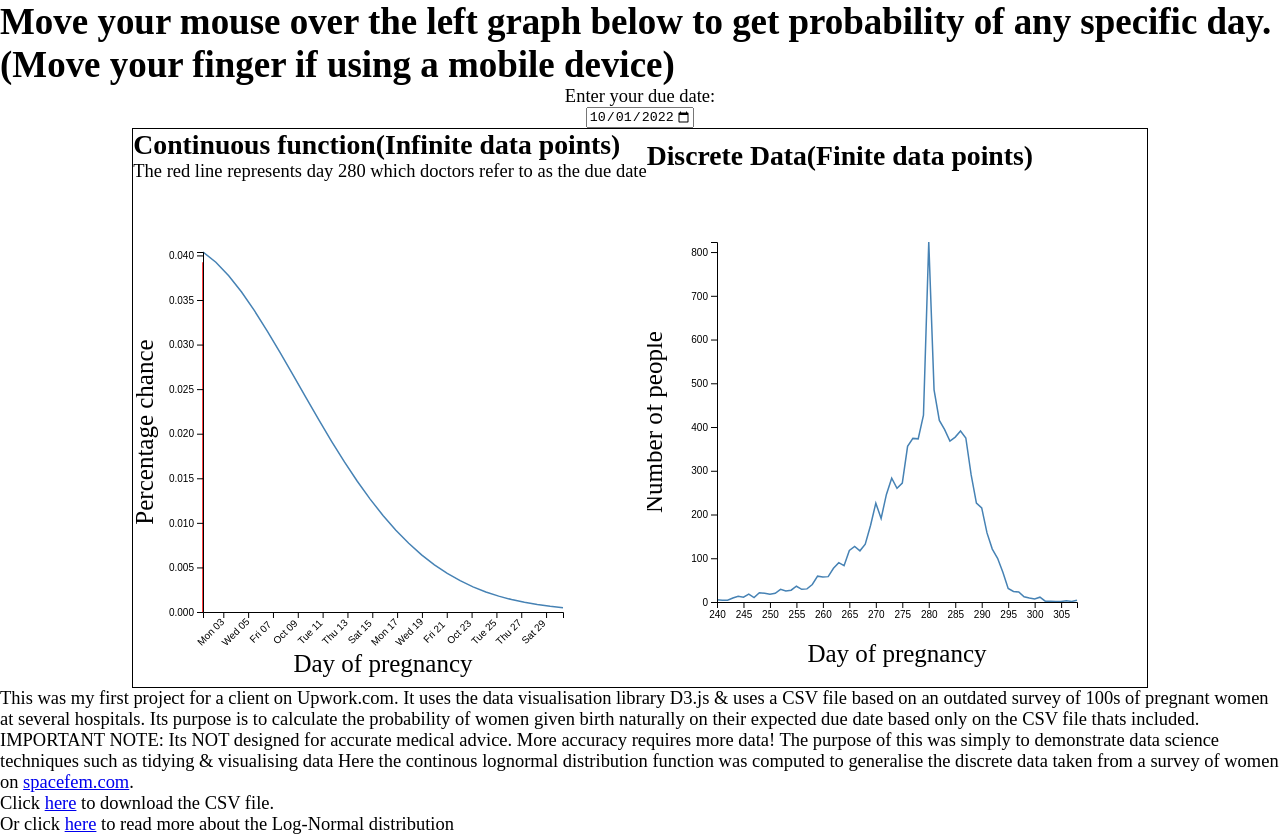
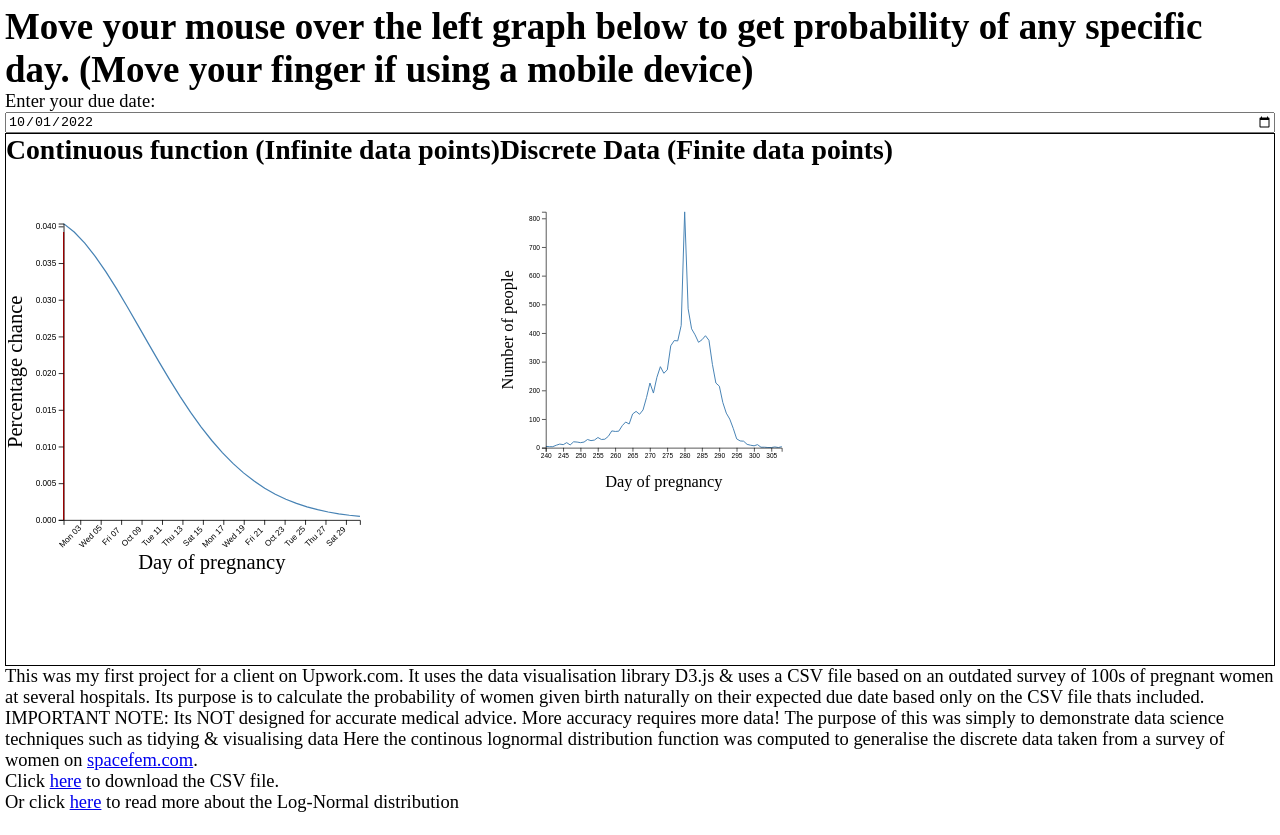
Before and after one commit to mwezn/DueDateVisualizer, a plain HTML site: page index.html in a window 1280 px wide. Drawn offline with nearby package versions, Linux system fonts and the light colour scheme.

Commit message:
Changed padding

```diff
--- a/index.html
+++ b/index.html
@@ -23,12 +23,12 @@
 
 <div class="graphs">
 <div id="my_dataviz2">
-  <h2>Continuous function(Infinite data points)</h2>
-  <p> The red line represents day 280 which doctors refer to as the due date</p>
+  <h2>Continuous function (Infinite data points)</h2>
+
 </div>
 
 <div id="my_dataviz3">
-  <h2>Discrete Data(Finite data points)</h2>
+  <h2>Discrete Data (Finite data points)</h2>
 </div>
 
 </div>
--- a/index.js
+++ b/index.js
@@ -48,10 +48,12 @@ function sumarray(arr,j){
 }
 
 
-var svg = d3.select("#my_dataviz2")
+
+  const svg = d3
+    .select("#my_dataviz2")
     .append("svg")
-    .attr("width", width)
-    .attr("height", height)
+    .attr("preserveAspectRatio", "xMinYMin meet")
+    .attr("viewBox", `0 0 ${1.2*width} ${1.2*height}`)
 
   svg.append("text")
       .attr("transform", "translate("+(width/2)+", " + (height -10) + ")")
@@ -63,10 +65,11 @@ var svg = d3.select("#my_dataviz2")
       .style("text-anchor", "middle")
       .style("font-size","25px")
       .text("Percentage chance");
-  var svg2 = d3.select("#my_dataviz3")
-    .append("svg")
-    .attr("width", width)
-    .attr("height", height)
+  const svg2 = d3
+      .select("#my_dataviz3")
+      .append("svg")
+      .attr("preserveAspectRatio", "xMinYMin meet")
+      .attr("viewBox", `0 0 ${1.2*width} ${1.2*height}`)
    svg2.append("text")
       .attr("transform", "translate("+(width/2)+", " + (height -10) + ")")
       .style("text-anchor", "middle")
@@ -75,17 +78,18 @@ var svg = d3.select("#my_dataviz2")
   svg2.append("text")
       .style("text-anchor","middle")
       .style("font-size","25px")
-      .attr("transform","translate("+15+", " + (height)/2 + ")"+"rotate(-90)")
+      .attr("transform","translate("+20+", " + (height)/2 + ")"+"rotate(-90)")
       .text("Number of people");
 
 
 function Now1(){
 
   d3.select("svg").remove();
-  var svg = d3.select("#my_dataviz2")
+  const svg = d3
+    .select("#my_dataviz2")
     .append("svg")
-    .attr("width", width)
-    .attr("height", height)
+    .attr("preserveAspectRatio", "xMinYMin meet")
+    .attr("viewBox", `0 0 ${1.2*width} ${1.2*height}`)
 
   svg.append("text")
       .attr("transform", "translate("+(width/2)+", " + (height -10) + ")")
--- a/style.css
+++ b/style.css
@@ -7,17 +7,21 @@ html {
 
 }
 
+body {
+    padding:5px;
+}
+
 #my_dataviz {
     display:flex;
     flex-direction: column;
-    align-items: center;
+    align-items: right;
 }
 
 .graphs {
     border:1px solid black;
     display:flex;
     flex-direction: column;
-    align-items: center;
+
 }
 
 @media only screen and (min-width: 950px){
```
